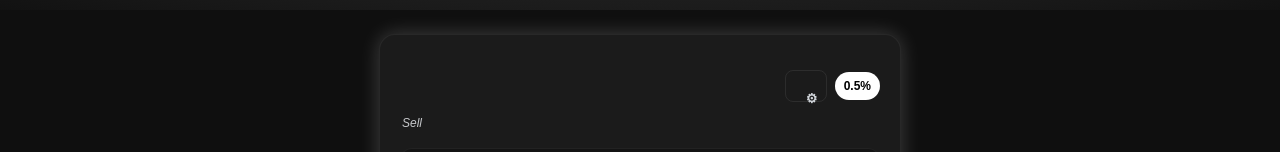
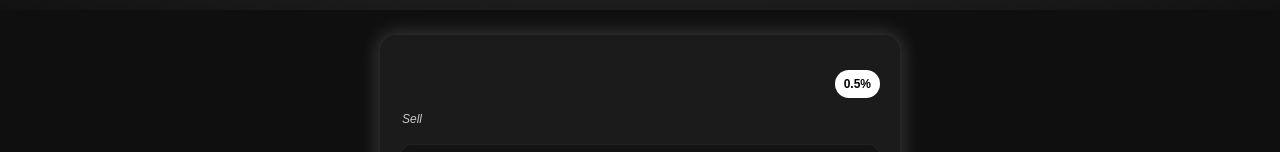
Before and after one commit to NobleSOL/apex-swap, a React (Create React App) app in the folder client/: page / in a window 1280 px wide. Shown: the part 291-443 px from the top of the page. Built offline with nearby package versions, Linux system fonts and the light colour scheme.

Commit message:
Remove Settings button per diff
cgen-6e674ff02a22405aae608f22f439bd29

```diff
--- a/client/src/App.js
+++ b/client/src/App.js
@@ -228,7 +228,6 @@ export default function App() {
             <div className="swap-box">
               <div className="swap-header">
                 <div className="swap-controls">
-                  <button type="button" className="icon-button" aria-label="Settings"><h1 className="icon-glyph">⚙</h1></button>
                   <button type="button" className="slippage-chip" aria-label="Slippage" onClick={() => setSlippageOpen((v) => !v)}>{slippage}%</button>
                 </div>
               </div>
```
